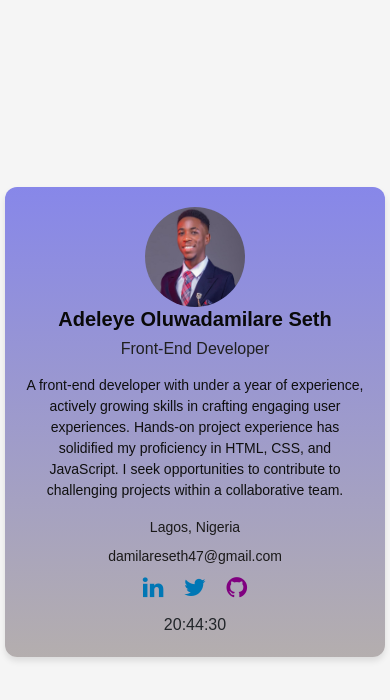
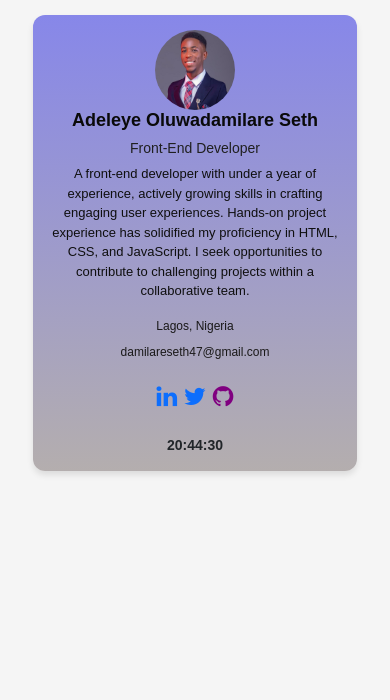
Before and after one commit to damseth/Profile_card, a plain HTML site: page index.html in a window 390 px wide. Drawn offline with nearby package versions, Linux system fonts and the light colour scheme.

Commit message:
Updated Design

```diff
--- a/index.html
+++ b/index.html
@@ -1,24 +1,23 @@
 <!DOCTYPE html>
-<html>
+<html lang="en">
 <head>
+    <meta name="viewport" content="width=device-width, initial-scale=1">
     <link href="https://cdn.jsdelivr.net/npm/bootstrap@5.3.3/dist/css/bootstrap.min.css" rel="stylesheet">
     <script src="https://cdn.jsdelivr.net/npm/bootstrap@5.3.3/dist/js/bootstrap.bundle.min.js"></script>
     <link rel="stylesheet" href="https://cdnjs.cloudflare.com/ajax/libs/font-awesome/4.7.0/css/font-awesome.min.css">
     <link rel="icon" href="images/Logo 11.png">
     <title>Profile Card</title>
     <script>
-				setInterval(function(){
-						setUTCTime()
-                }, 1000);
+        setInterval(function(){
+            setUTCTime();
+        }, 1000);
 
-				function setUTCTime() {
-					const time = utcTime = new Date().toISOString().slice(11,19);
-					document.getElementById('time').innerHTML = time;
-				}
-			</script>
-
+        function setUTCTime() {
+            const time = new Date().toISOString().slice(11,19);
+            document.getElementById('time').innerHTML = time;
+        }
+    </script>
     <style>
-
         body {
             font-family: Arial, sans-serif;
             background-color: #f5f5f5;
@@ -28,10 +27,11 @@
             height: 100vh;
             margin: 0;
             box-sizing: border-box;
+            padding: 20px;
         }
 
         .profile-card {
-            background: linear-gradient(rgb(135, 135, 233),rgb(180, 174, 174));
+            background: linear-gradient(rgb(135, 135, 233), rgb(180, 174, 174));
             border-radius: 12px;
             box-shadow: 0 4px 6px rgba(0, 0, 0, 0.1);
             overflow: hidden;
@@ -41,99 +41,110 @@
             padding: 20px;
         }
 
-
+        .profile-card img {
+            width: 100px;
+            height: 100px;
+            border-radius: 50%;
+        }
 
         .profile-card h1 {
             font-size: 20px;
+            font-weight: bold;
             color: #0a0a0a;
-            margin-bottom: 8px;
         }
 
         .profile-card h2 {
             font-size: 16px;
             color: #202020;
-            margin-bottom: 16px;
         }
 
         .profile-card p {
-            font-size: 20px;
+            font-size: 14px;
             color: #0f0f0f;
-            margin-bottom: 16px;
             line-height: 1.5;
         }
 
-        .profile-card a {
-            color: #0077b5;
-            text-decoration: none;
-            margin: 0 8px;
-            font-size: 14px;
-        }
-
-        .profile-card .location, .profile-card .email, .profile-card .utc-time {
+        .profile-card .location,
+        .profile-card .email,
+        .profile-card .utc-time {
             font-size: 14px;
             color: #1a1919;
             margin-bottom: 8px;
-            ;
         }
 
-        .profile-card .utc-time {
-            font-weight: bold;
-            margin-top: 16px;
-        }
+        #social_links{
+                margin-bottom: 10px;
+                font-size: 24px;
+                padding: 10px;
+            }
+            .profile-card a{
+                text-decoration: none;
+            }
+
+
+        @media (max-width: 430px) {
+            body {
+                padding: 15px;
+                height: auto;
+                display: flex;
+                flex-direction: column;
+            }
+
+            .profile-card {
+                width: 90%;
+                padding: 15px;
+            }
 
             .profile-card img {
-                width: 100px;
-                height: 100px;
-
+                width: 80px;
+                height: 80px;
             }
 
             .profile-card h1 {
-                font-size: 20px;
-                font-weight: bold;
+                font-size: 18px;
             }
 
             .profile-card h2 {
-                font-size: 16px;
+                font-size: 14px;
             }
 
             .profile-card p {
-                font-size: 14px;
+                font-size: 13px;
             }
 
-            .profile-card a {
-                font-size: 14px;
-            }
-            #linkedin{
-                font-size: 24px;
-            }
-            #twitter{
-                font-size: 24px;
-            }
-            #github{
-                font-size: 24px;
-                color: purple;
-            }
-            #social_links{
-                margin-bottom: 10px;
+            .profile-card .location,
+            .profile-card .email,
+            .profile-card .utc-time {
+                font-size: 12px;
             }
 
+            .social-links  {
+                font-size: 20px;
+            }
+
+            #time {
+                font-size: 14px;
+                font-weight: bold;
+            }
+        }
     </style>
 </head>
 <body>
     <div class="profile-card">
-        <img src="images/Adeleye Seth.png" alt="Profile Picture" data-testid="profilePicture" class="rounded-circle">
+        <img src="images/Adeleye Seth.png" alt="Profile Picture" data-testid="profilePicture">
         <h1 data-testid="fullName">Adeleye Oluwadamilare Seth</h1>
         <h2 data-testid="jobTitle">Front-End Developer</h2>
-        <p data-testid="shortBio">A front-end developer with under a year of experience, actively growing skills in crafting engaging user experiences.  Hands-on project experience has solidified my proficiency in HTML, CSS, and JavaScript. I seek opportunities to contribute to challenging projects within a collaborative team.</p>
+        <p data-testid="shortBio">A front-end developer with under a year of experience, actively growing skills in crafting engaging user experiences. Hands-on project experience has solidified my proficiency in HTML, CSS, and JavaScript. I seek opportunities to contribute to challenging projects within a collaborative team.</p>
         <div class="location" data-testid="currentLocation">Lagos, Nigeria</div>
         <div class="email" data-testid="emailAddress">damilareseth47@gmail.com</div>
         <div class="social-links" data-testid="socialLinks" id="social_links">
             <a href="https://www.linkedin.com/in/adeleye-oluwadamilare/" class="fa fa-linkedin" id="linkedin"></a>
-            <a href="https://x.com/seth_adeleye" class="fa fa-twitter" id="twitter"></a>
-            <a href="https://github.com/damseth" class="fa fa-github" id="github"></a>
+            <a href="https://x.com/seth_adeleye" class="fa fa-twitter" id="twitter" ></a>
+            <a href="https://github.com/damseth" class="fa fa-github" id="github" style="color: purple;"></a>
         </div>
-        <div onload="setUTCTime()">
-			<div id="time" data-testid="currentTimeUTC">Time</div>
+        <div>
+            <div id="time" data-testid="currentTimeUTC"></div>
         </div>
+    </div>
 </body>
 </html>
```
